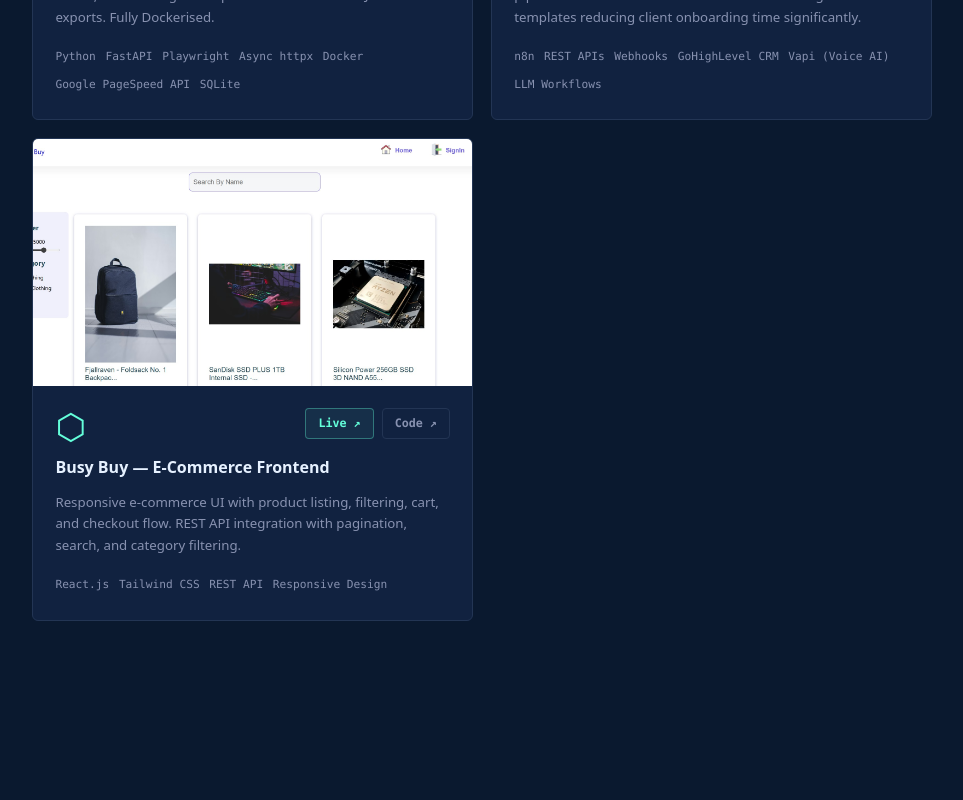
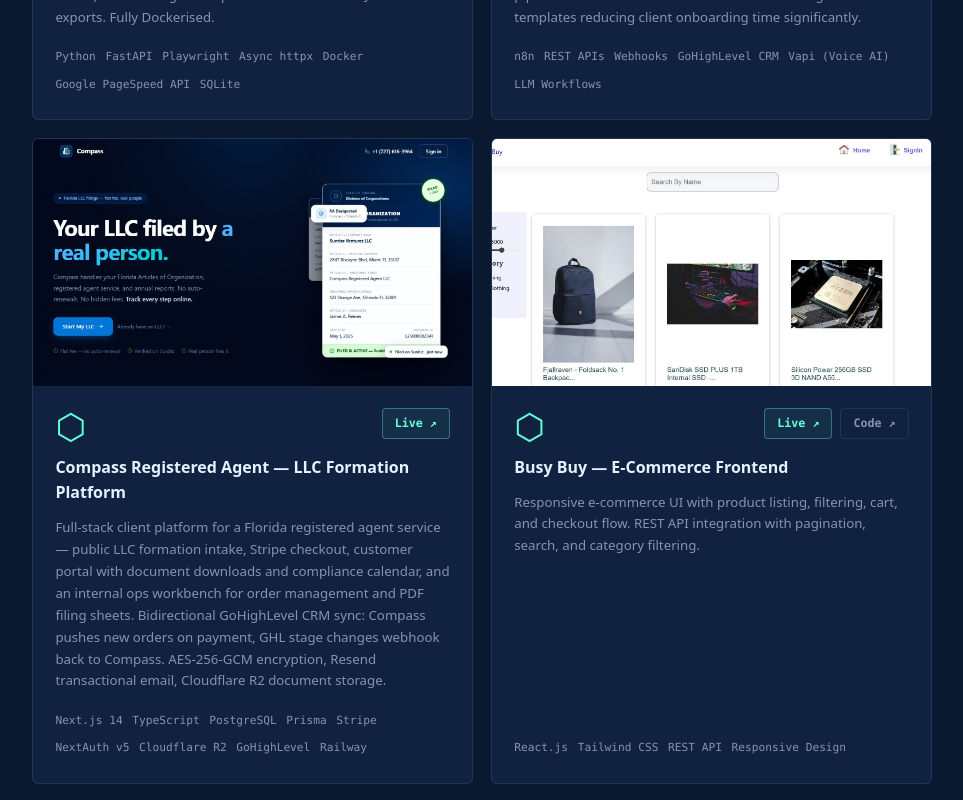
Before and after one commit to Kadyan25/Resume-repo, a React (Create React App) app: page / in a window 1280 px wide. Shown: the part 4540-5340 px from the top of the page, without its empty margins (158-1121 px from the left). Built offline with nearby package versions, Linux system fonts and the light colour scheme.

Commit message:
add compass registered agent project

```diff
--- a/src/data.js
+++ b/src/data.js
@@ -222,6 +222,26 @@
     codeUrl: ""
   },
   {
+    name: "Compass Registered Agent — LLC Formation Platform",
+    image: "compass.jpg",
+    tech: [
+      "Next.js 14",
+      "TypeScript",
+      "PostgreSQL",
+      "Prisma",
+      "Stripe",
+      "NextAuth v5",
+      "Cloudflare R2",
+      "GoHighLevel",
+      "Railway"
+    ],
+    duration: "Live",
+    description:
+      "Full-stack client platform for a Florida registered agent service — public LLC formation intake, Stripe checkout, customer portal with document downloads and compliance calendar, and an internal ops workbench for order management and PDF filing sheets. Bidirectional GoHighLevel CRM sync: Compass pushes new orders on payment, GHL stage changes webhook back to Compass. AES-256-GCM encryption, Resend transactional email, Cloudflare R2 document storage.",
+    liveUrl: "https://compassregisteredagent.com",
+    codeUrl: ""
+  },
+  {
     name: "Busy Buy — E-Commerce Frontend",
     image: "busybuy.jpg",
     tech: [
```
Also changed, not shown: public/images/projects/compass.jpg (added).
